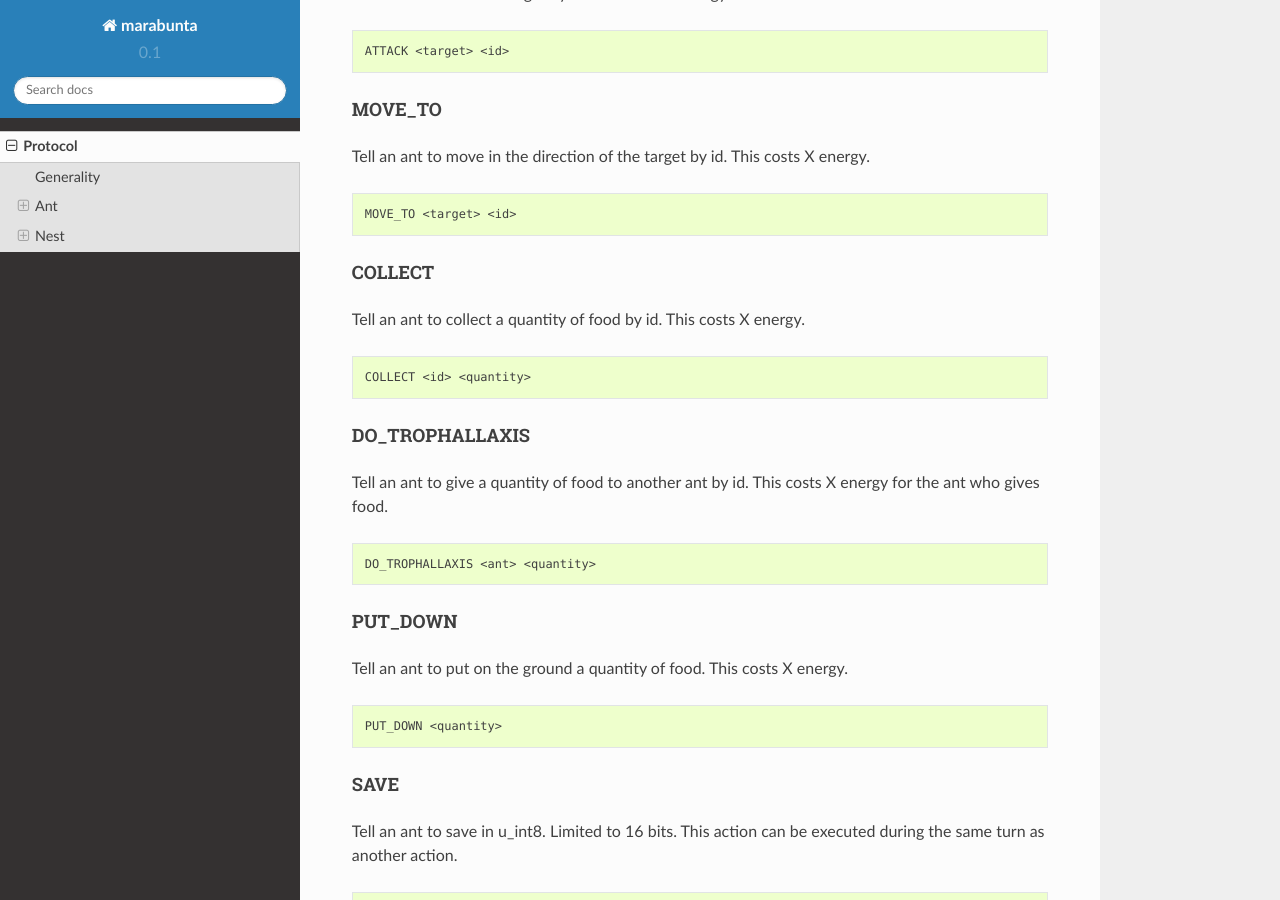
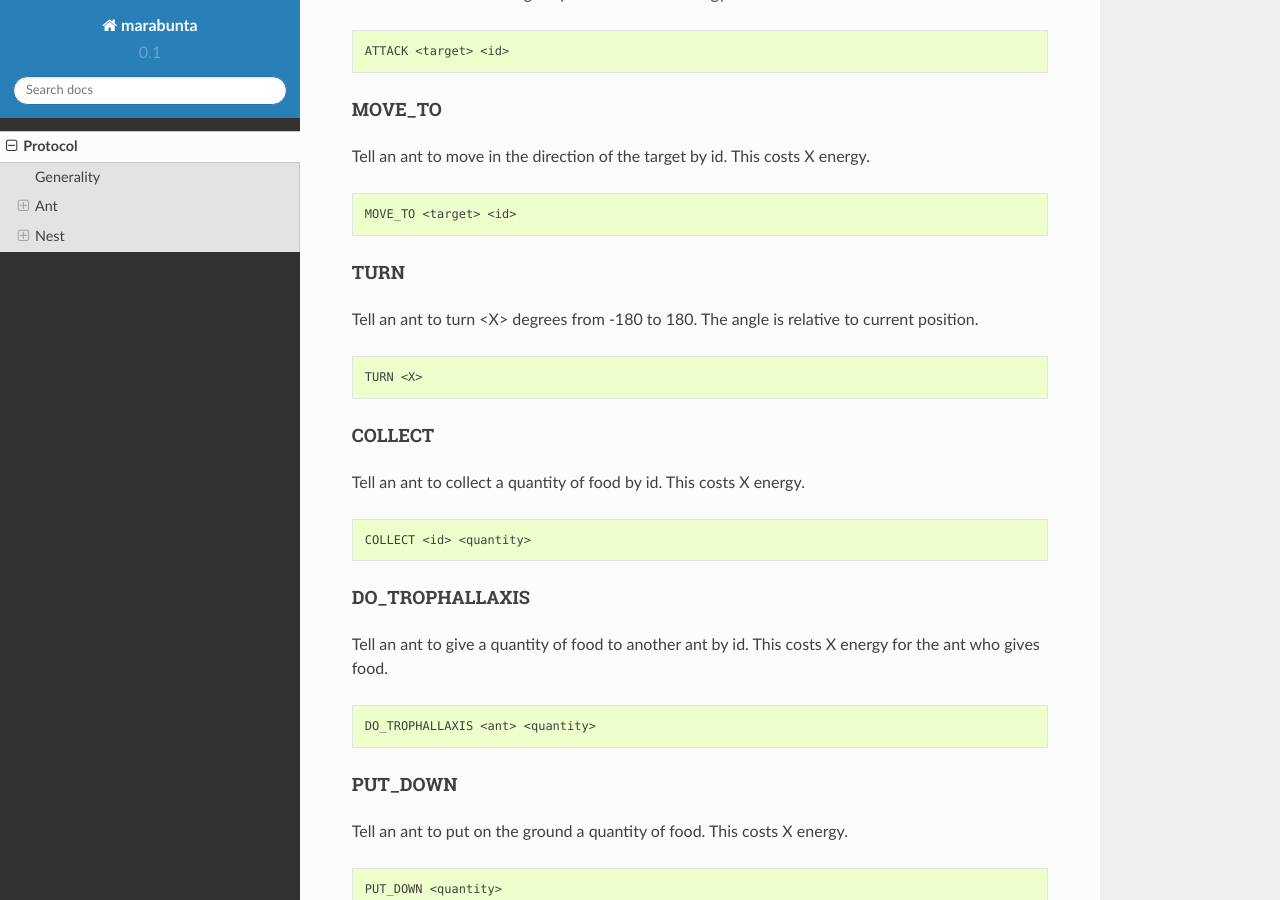
Before and after one commit to haum/24hc18, a Sphinx documentation site: the page built from docs/source/protocol.rst, in a window 1280 px wide and 900 px high, scrolled down 3628 px. Built offline with Sphinx 7.4.7 and the Read the Docs theme 2.0.0, drawn with Linux system fonts in a browser that asks for light colours.

Commit message:
Add TURN function

```diff
--- a/docs/source/protocol.rst
+++ b/docs/source/protocol.rst
@@ -206,6 +206,15 @@ Tell an ant to move in the direction of the target by id. This costs X energy.
 
     MOVE_TO <target> <id>
 
+TURN
+~~~~
+
+Tell an ant to turn <X> degrees from -180 to 180. The angle is relative to current position.
+
+.. code-block:: none
+
+   TURN <X>
+
 COLLECT
 ~~~~~~~
 
```
